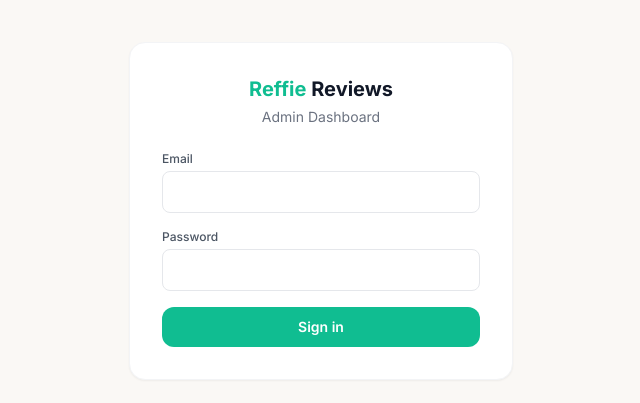
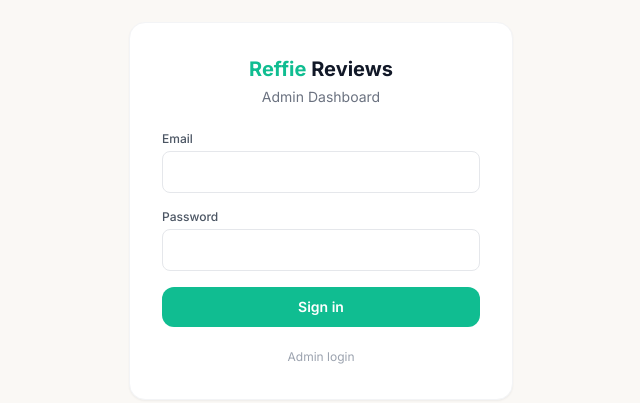
Before and after one commit to hamzav888/reffie-reviews, a Next.js app: page /admin in a window 1280 px wide. Shown: the part 189-592 px from the top of the page, without its empty margins (319-959 px from the left). Built offline with nearby package versions, Linux system fonts and the light colour scheme; no server answers.

Commit message:
Add Google OAuth super admin login path

```diff
--- a/app/admin/layout.tsx
+++ b/app/admin/layout.tsx
@@ -111,7 +111,16 @@ export default function AdminLayout({
   const supabase = createBrowserClient();
 
   useEffect(() => {
-    supabase.auth.getSession().then(({ data: { session } }) => {
+    supabase.auth.getSession().then(async ({ data: { session } }) => {
+      if (
+        session &&
+        session.user.app_metadata?.provider === "google" &&
+        !session.user.email?.toLowerCase().endsWith("@reffie.me")
+      ) {
+        await supabase.auth.signOut();
+        router.push("/admin?error=restricted");
+        return;
+      }
       setSession(session);
       setLoading(false);
       if (!session && pathname !== "/admin") {
@@ -121,7 +130,16 @@ export default function AdminLayout({
 
     const {
       data: { subscription },
-    } = supabase.auth.onAuthStateChange((_event, session) => {
+    } = supabase.auth.onAuthStateChange(async (_event, session) => {
+      if (
+        session &&
+        session.user.app_metadata?.provider === "google" &&
+        !session.user.email?.toLowerCase().endsWith("@reffie.me")
+      ) {
+        await supabase.auth.signOut();
+        router.push("/admin?error=restricted");
+        return;
+      }
       setSession(session);
       if (!session && pathname !== "/admin") {
         router.push("/admin");
@@ -148,7 +166,7 @@ export default function AdminLayout({
 
   // Authenticated — wrap with property context so all admin pages can use it
   return (
-    <PropertyProvider>
+    <PropertyProvider session={session}>
       <AdminShell session={session}>{children}</AdminShell>
     </PropertyProvider>
   );
--- a/app/admin/page.tsx
+++ b/app/admin/page.tsx
@@ -9,6 +9,11 @@ export default function AdminLogin() {
   const [password, setPassword] = useState("");
   const [error, setError] = useState("");
   const [loading, setLoading] = useState(false);
+  const [errorParam] = useState(() =>
+    typeof window !== "undefined"
+      ? new URLSearchParams(window.location.search).get("error")
+      : null
+  );
   const router = useRouter();
   const supabase = createBrowserClient();
 
@@ -31,15 +36,31 @@ export default function AdminLogin() {
     router.push("/admin/dashboard");
   };
 
+  const handleGoogleLogin = async () => {
+    await supabase.auth.signInWithOAuth({
+      provider: "google",
+      options: {
+        queryParams: { hd: "reffie.me" },
+        redirectTo: `${window.location.origin}/admin/dashboard`,
+      },
+    });
+  };
+
   return (
     <div className="min-h-screen flex items-center justify-center bg-[#FAF8F5] px-4">
       <div className="bg-white rounded-2xl shadow-sm border border-gray-100 p-8 w-full max-w-sm">
         <h1 className="text-xl font-bold text-center text-gray-900 mb-1">
-          <span style={{ color: '#10BD91' }}>Reffie</span> Reviews
+          <span style={{ color: "#10BD91" }}>Reffie</span> Reviews
         </h1>
         <p className="text-sm text-gray-500 text-center mb-6">
           Admin Dashboard
         </p>
+
+        {errorParam === "restricted" && (
+          <p className="text-xs text-red-600 bg-red-50 p-2 rounded mb-4">
+            Access restricted to Reffie team members.
+          </p>
+        )}
 
         <form onSubmit={handleLogin} className="space-y-4">
           <div>
@@ -76,11 +97,22 @@ export default function AdminLogin() {
           <button
             type="submit"
             disabled={loading}
-            className="w-full py-2.5 rounded-xl text-white font-semibold text-sm disabled:opacity-50" style={{ background: '#10BD91' }}
+            className="w-full py-2.5 rounded-xl text-white font-semibold text-sm disabled:opacity-50"
+            style={{ background: "#10BD91" }}
           >
             {loading ? "Signing in..." : "Sign in"}
           </button>
         </form>
+
+        <div className="mt-4 text-center">
+          <button
+            type="button"
+            onClick={handleGoogleLogin}
+            className="text-xs text-gray-400 hover:text-gray-600 bg-transparent border-none cursor-pointer"
+          >
+            Admin login
+          </button>
+        </div>
       </div>
     </div>
   );
--- a/lib/auth.ts
+++ b/lib/auth.ts
@@ -1,18 +1,9 @@
 /**
- * Returns true if the given email belongs to a configured super-admin.
+ * Returns true if the given email belongs to the Reffie team (@reffie.me).
  *
- * Super-admin emails are stored in NEXT_PUBLIC_SUPER_ADMIN_EMAILS as a
- * comma-separated list (e.g. "alice@example.com,bob@example.com").
- * The NEXT_PUBLIC_ prefix makes the value available client-side so the
- * nav link can be shown/hidden without an extra API call.
- *
+ * Used client-side (nav visibility, page guards) and server-side (API route auth).
  * Comparison is case-insensitive.
  */
 export function isSuperAdmin(email: string | undefined | null): boolean {
-  if (!email) return false;
-  const allowed = (process.env.NEXT_PUBLIC_SUPER_ADMIN_EMAILS ?? "")
-    .split(",")
-    .map((e) => e.trim().toLowerCase())
-    .filter(Boolean);
-  return allowed.includes(email.toLowerCase());
+  return typeof email === "string" && email.toLowerCase().endsWith("@reffie.me");
 }
--- a/lib/property-context.tsx
+++ b/lib/property-context.tsx
@@ -9,6 +9,7 @@ import {
 } from "react";
 import { usePathname, useRouter } from "next/navigation";
 import { createBrowserClient } from "@/lib/supabase";
+import type { Session } from "@supabase/supabase-js";
 import type { Tables } from "@/lib/database.types";
 
 type PropertyRow = Tables<"properties">;
@@ -29,7 +30,13 @@ const PropertyContext = createContext<PropertyContextType>({
   loading: true,
 });
 
-export function PropertyProvider({ children }: { children: React.ReactNode }) {
+export function PropertyProvider({
+  children,
+  session,
+}: {
+  children: React.ReactNode;
+  session: Session;
+}) {
   const supabase = createBrowserClient();
   const router = useRouter();
   const pathname = usePathname();
@@ -41,6 +48,20 @@ export function PropertyProvider({ children }: { children: React.ReactNode }) {
   const [loading, setLoading] = useState(true);
 
   const fetchProperties = useCallback(async () => {
+    const isReffie =
+      typeof session.user.email === "string" &&
+      session.user.email.toLowerCase().endsWith("@reffie.me");
+
+    let props: PropertyRow[] = [];
+
+    if (isReffie) {
+      // Reffie super-admins see all properties directly — no property_managers join needed.
+      const { data } = await supabase
+        .from("properties")
+        .select("*")
+        .order("created_at", { ascending: true });
+      props = data ?? [];
+    } else {
       // Step 1: get the property IDs this user manages.
       // RLS on property_managers enforces user_id = auth.uid(), so this is
       // already scoped to the current user — no explicit filter needed.
@@ -55,7 +76,6 @@ export function PropertyProvider({ children }: { children: React.ReactNode }) {
       // Using a separate .in() query avoids the embedded-join response shape
       // ambiguity (isOneToOne: false causes supabase-js to return PropertyRow[]
       // per row, which the old flatten filter would silently discard).
-    let props: PropertyRow[] = [];
       if (ids.length > 0) {
         const { data: propsData } = await supabase
           .from("properties")
@@ -64,6 +84,7 @@ export function PropertyProvider({ children }: { children: React.ReactNode }) {
           .order("created_at", { ascending: true });
 
         props = propsData ?? [];
+      }
     }
 
     setProperties(props);
@@ -74,13 +95,14 @@ export function PropertyProvider({ children }: { children: React.ReactNode }) {
         const stillValid = prev && props.find((p) => p.id === prev.id);
         return stillValid ? prev : props[0];
       });
-    } else if (pathname !== "/admin/settings") {
-      // No properties yet — send user to settings to create one
+    } else if (!isReffie && pathname !== "/admin/settings") {
+      // No properties yet — send regular manager to settings to create one.
+      // Reffie users are not redirected (they may have zero properties on a fresh install).
       router.push("/admin/settings");
     }
 
     setLoading(false);
-  }, [supabase, pathname, router]);
+  }, [supabase, session, pathname, router]);
 
   useEffect(() => {
     fetchProperties();
```
Lines whose indentation alone changed are shown as unchanged.
